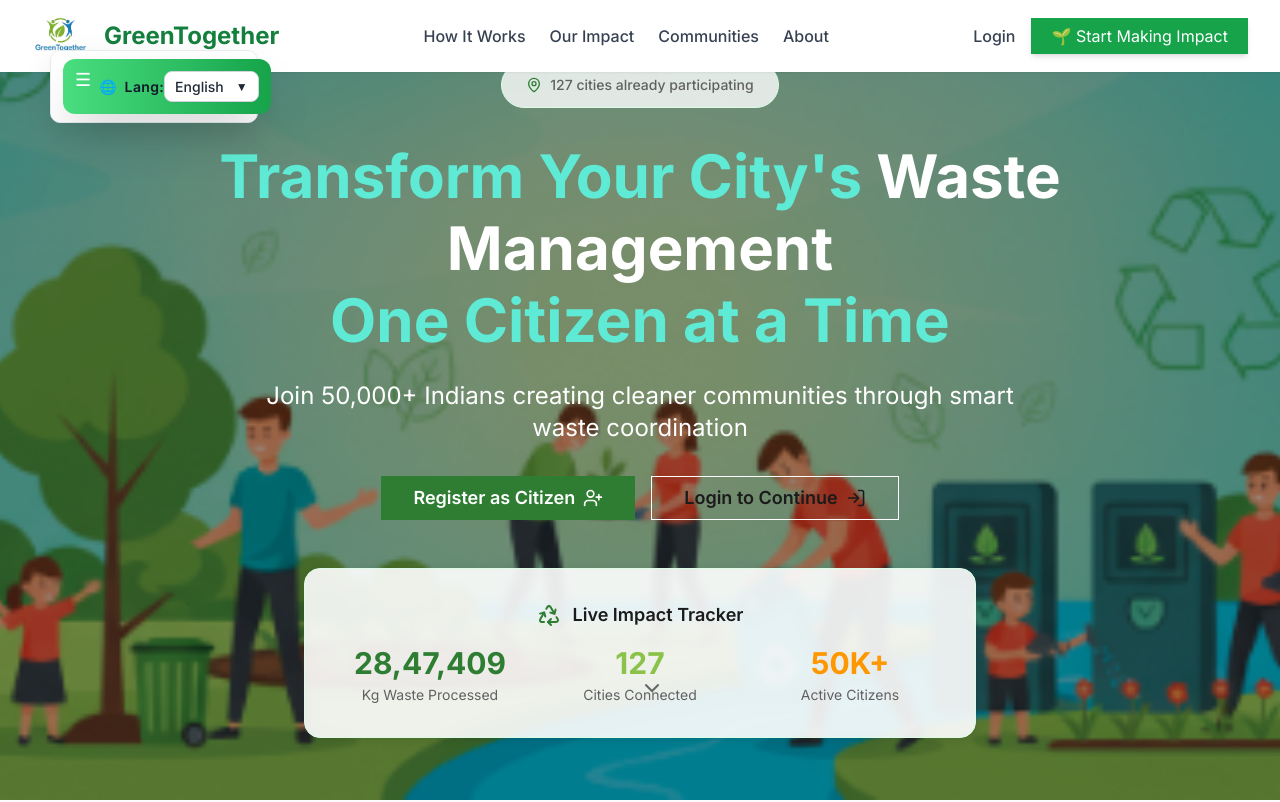
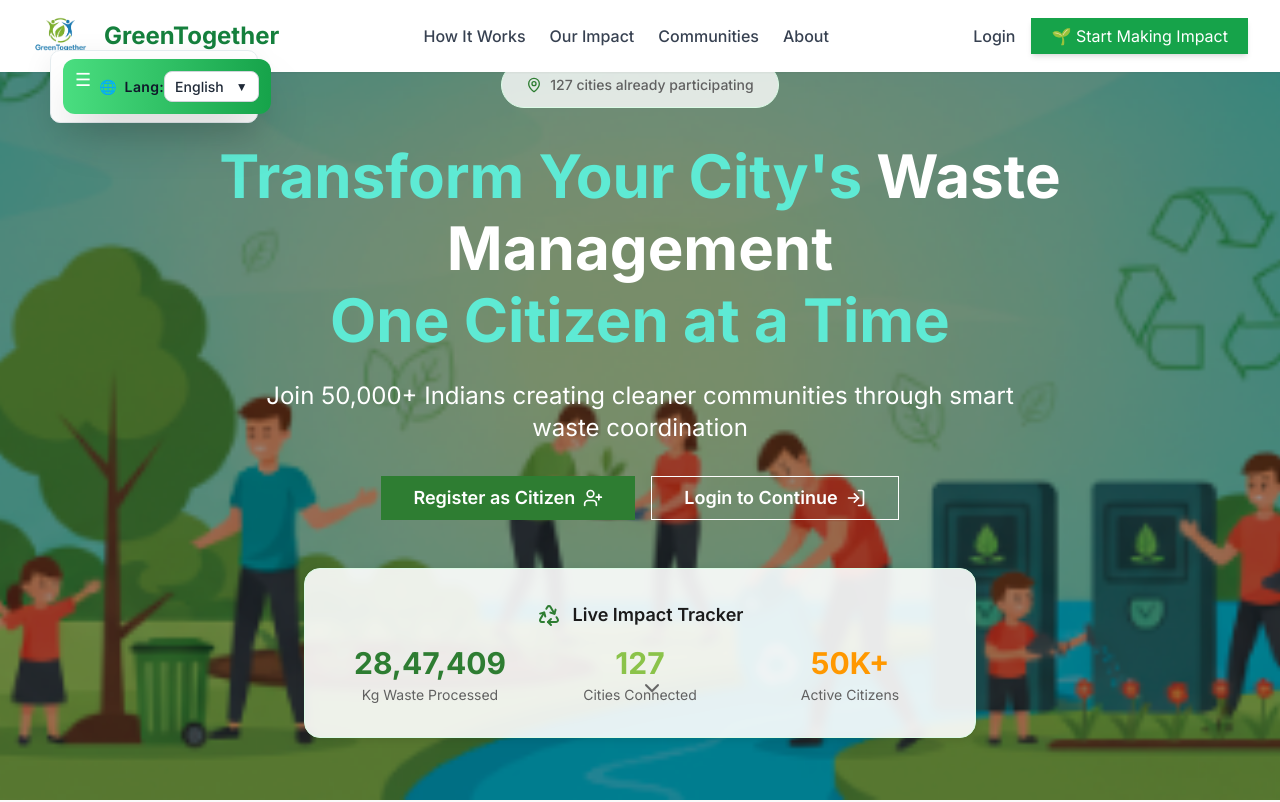
Before and after one commit to Soheb04-git/GreenTogether, a React (Vite) app: page / in a window 1280 px wide. Shown: the top 802 px of the page. Built offline with nearby package versions, Linux system fonts and the light colour scheme.

Commit message:
No Change

```diff
--- a/src/pages/landing-page/components/HeroSection.jsx
+++ b/src/pages/landing-page/components/HeroSection.jsx
@@ -75,7 +75,7 @@ const HeroSection = () => {
               iconName="LogIn"
               iconPosition="right"
               iconSize={20}
-              className="w-full sm:w-auto px-8 py-4 text-lg font-semibold"
+              className="w-full sm:w-auto px-8 py-4 text-lg font-semibold text-white"
             >
               Login to Continue
             </Button>
```
Also changed, not shown: src/components/LanguageSwitcher.jsx (+148 -0 lines).
